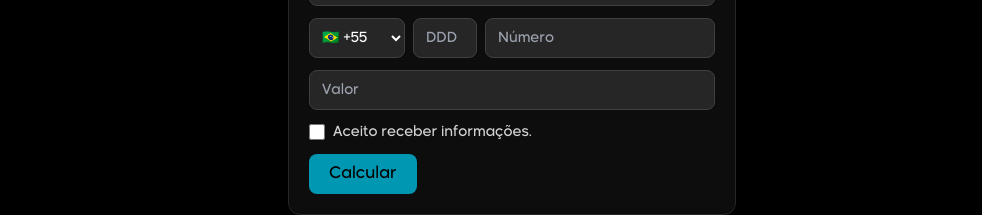
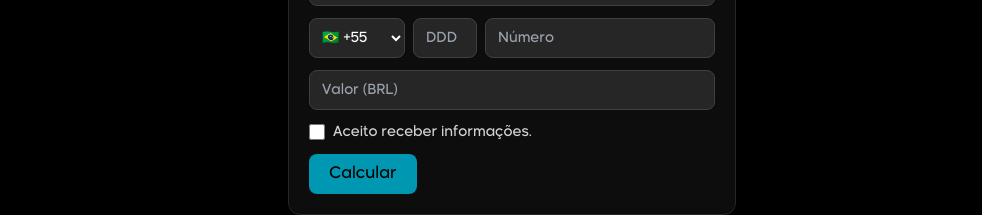
Before and after one commit to Xamoso/blackbridge, a Next.js app: page /lp/calculadora in a window 1280 px wide. Shown: the part 283-498 px from the top of the page, without its empty margins (128-1110 px from the left). Built offline with nearby package versions, Linux system fonts and the light colour scheme.

Commit message:
Atualização do site com alterações testadas em ambiente local

```diff
--- a/app/lp/calculadora/components/LeadGate.tsx
+++ b/app/lp/calculadora/components/LeadGate.tsx
@@ -275,7 +275,7 @@ export default function LeadGate() {
             min={100}
             step={100}
             className={`${input} flex-1`}
-            placeholder="Valor"
+            placeholder="Valor (BRL)"
             value={amountInput}
             onChange={(e) => {
               setAmountInput(e.target.value);
@@ -283,7 +283,7 @@ export default function LeadGate() {
               const n = Number(e.target.value);
               setForm((s) => ({ ...s, amount: Number.isFinite(n) ? n : 0 }));
             }}
-            aria-label="Valor"
+            aria-label="Valo (BRL)"
           />
         </div>
 
```
